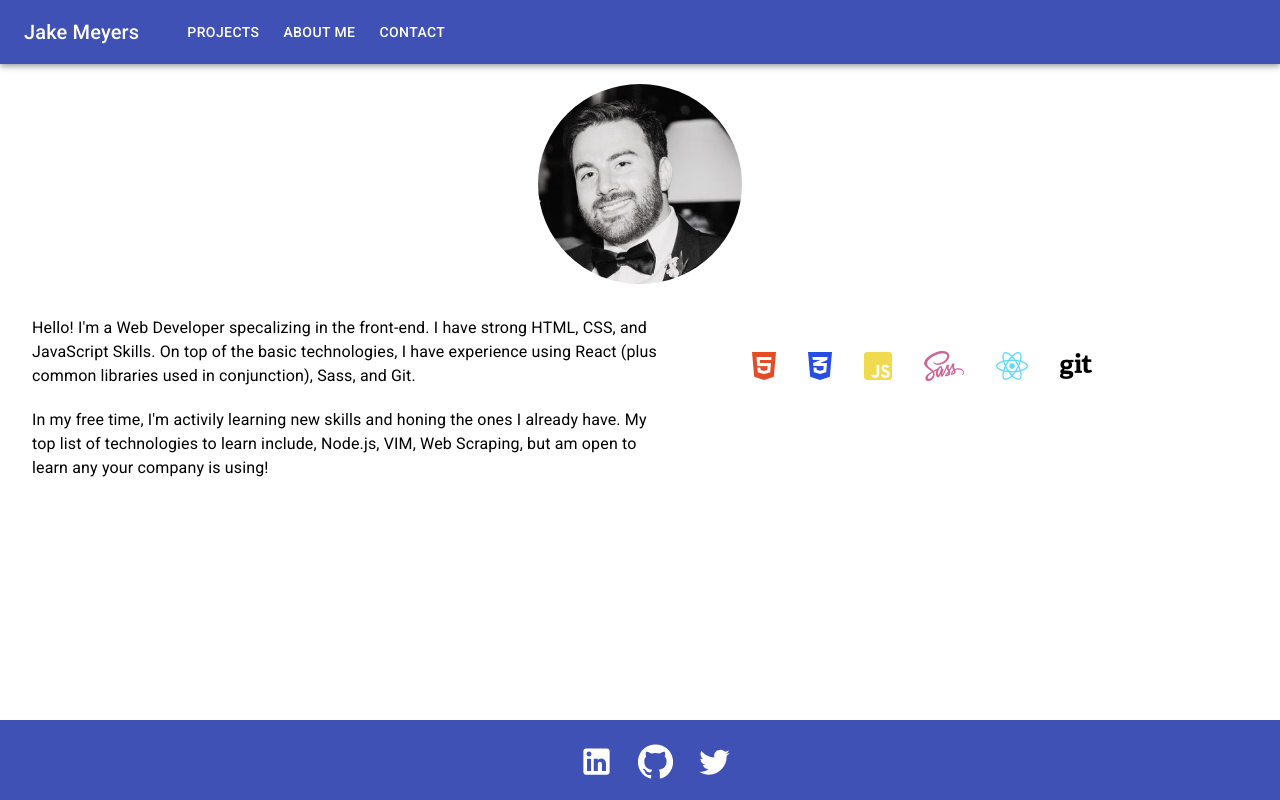
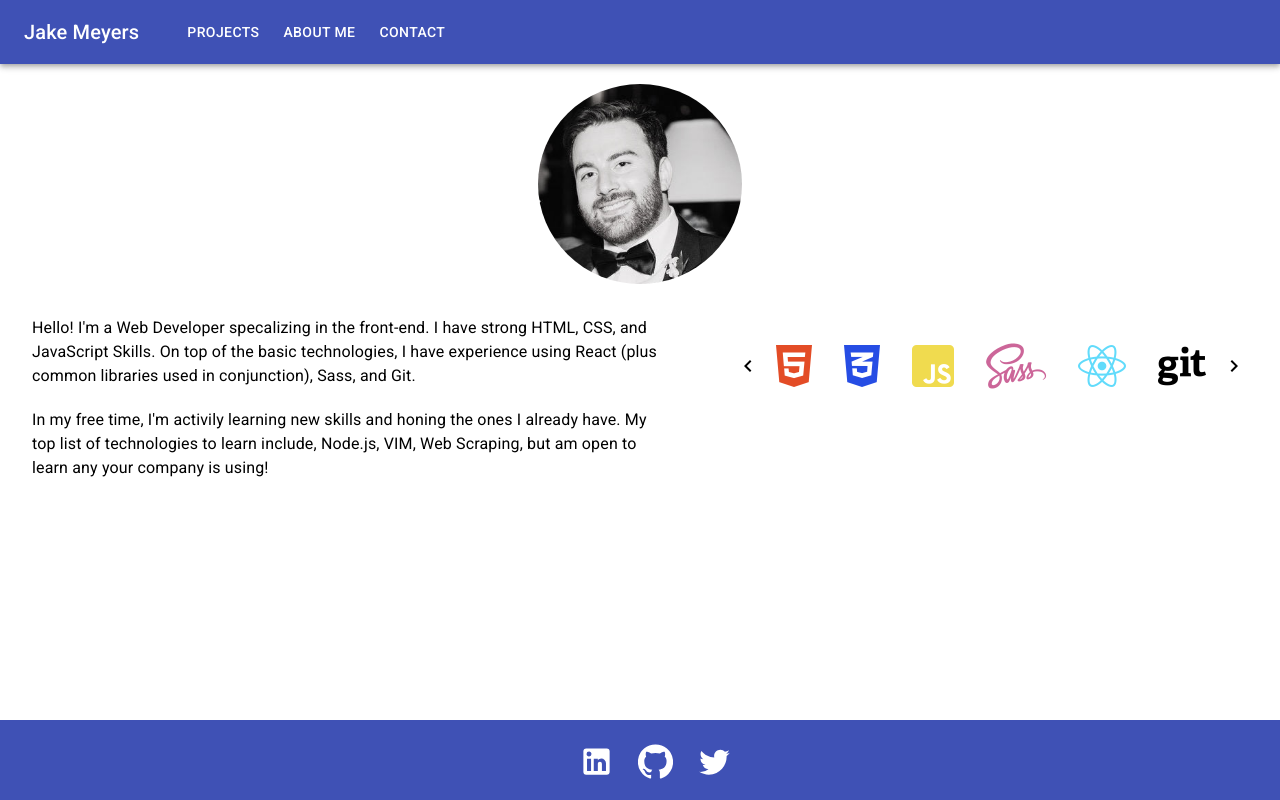
Before and after one commit to jrmeyers92/newPortfolio, a React (Create React App) app: page /aboutskills in a window 1280 px wide. Built offline with nearby package versions, Linux system fonts and the light colour scheme.

Commit message:
progress on aboutsection

```diff
--- a/src/pages/AboutSkills.css
+++ b/src/pages/AboutSkills.css
@@ -1,5 +1,5 @@
 .fab {
-	font-size: 2rem;
+	font-size: 3rem;
 	margin: 1rem;
 }
 
--- a/src/pages/AboutSkills.js
+++ b/src/pages/AboutSkills.js
@@ -3,6 +3,8 @@ import profilePic from "../profilephoto.jpeg";
 import { makeStyles } from "@material-ui/core/styles";
 import { Grid, Typography } from "@material-ui/core";
 import "./AboutSkills.css";
+import ChevronLeftIcon from "@material-ui/icons/ChevronLeft";
+import ChevronRightIcon from "@material-ui/icons/ChevronRight";
 
 const useStyles = makeStyles((theme) => ({
 	AboutSkills: {
@@ -31,6 +33,8 @@ const useStyles = makeStyles((theme) => ({
 		margin: "2rem",
 		display: "flex",
 		marginTop: "-2rem",
+		display: "Flex",
+		alignItems: "center",
 	},
 }));
 
@@ -63,12 +67,16 @@ const AboutSkills = () => {
 					</Typography>
 				</Grid>
 				<Grid className={classes.skills} item>
+					<ChevronLeftIcon />
+					<div>
 						<i class='fab fa-html5'></i>
 						<i class='fab fa-css3-alt'></i>
 						<i class='fab fa-js-square'></i>
 						<i class='fab fa-sass'></i>
 						<i class='fab fa-react'></i>
 						<i class='fab fa-git'></i>
+					</div>
+					<ChevronRightIcon />
 				</Grid>
 			</Grid>
 		</div>
```
Also changed, not shown: 1 other file (tests, documents, lock files or other folders). Lines whose indentation alone changed are shown as unchanged.
